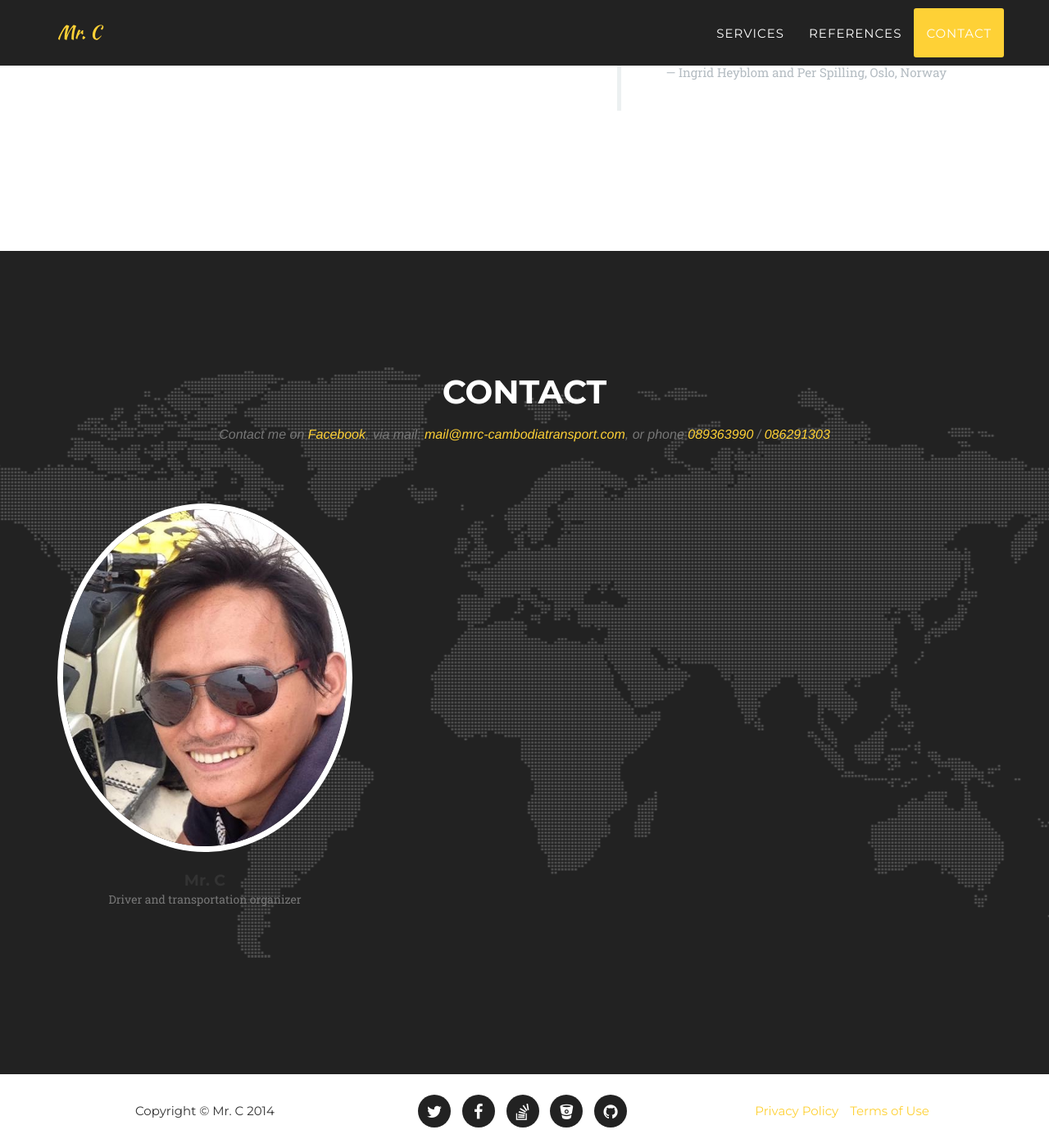
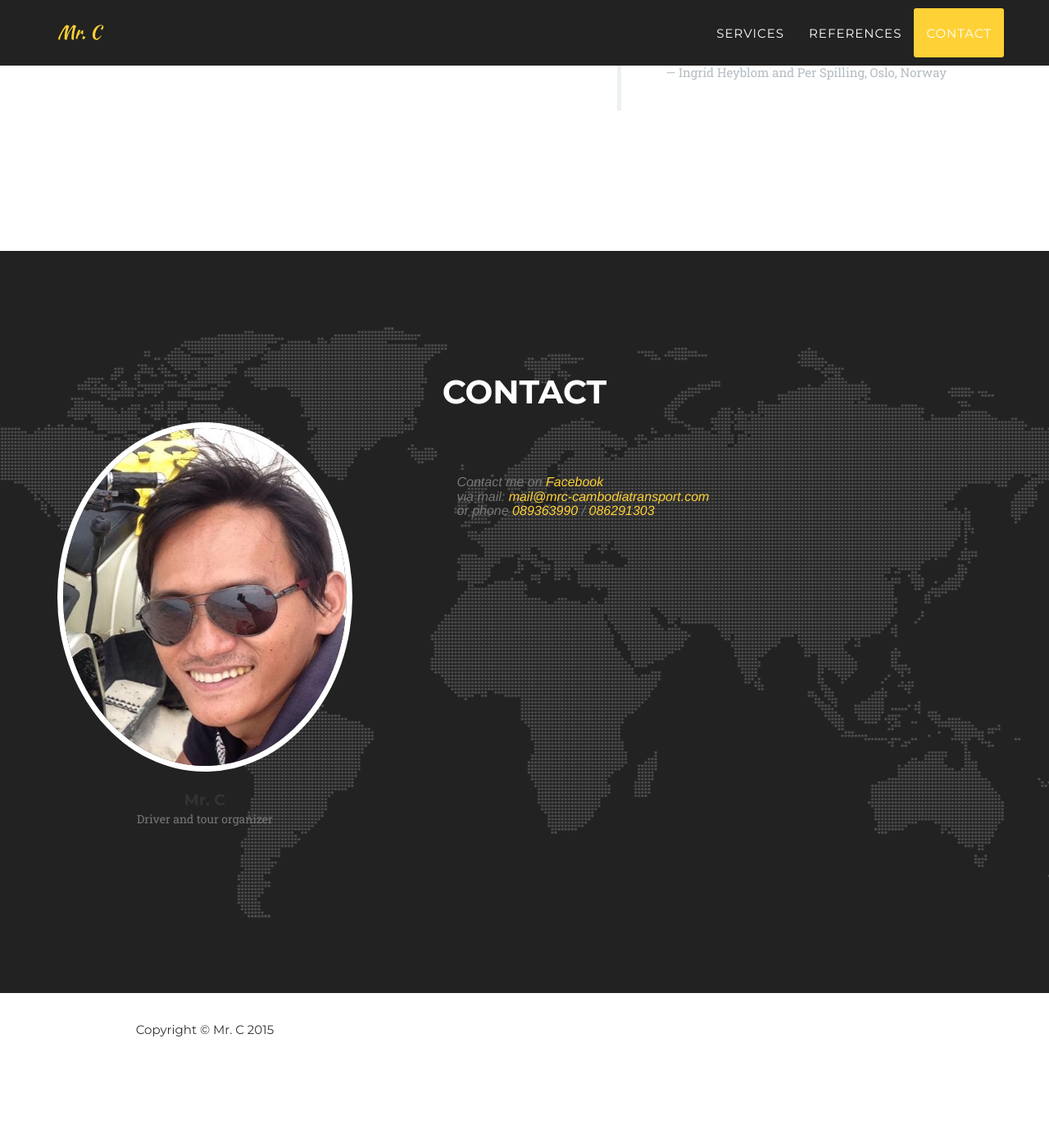
Before and after one commit to mrc-cambodiatransport/mrc-cambodiatransport.github.io, a Jekyll site: the page built from index.html, in a window 1280 px wide and 1400 px high, scrolled down 2931 px. Shown: the whole window at 82% size. Built offline with Jekyll 4.4.1, drawn with Linux system fonts in a browser that asks for light colours; some web fonts are replaced; after the commit the page ends 4232 px from its top, so only the background shows below that.

Commit message:
Some final touches

```diff
--- a/_config.yml
+++ b/_config.yml
@@ -3,8 +3,8 @@ url: http://mrc-cambodiatransport.github.io
 
 # Site settings
 title: Mr. C
-email: your-email@domain.com
-description: "Tuk-tuk, car and minivan services in Phnom Penh and the rest of Cambodia by Mr. C. English speaking driver and transportation organizer."
+email: mail@mrc-cambodiatransport.com
+description: "Tuk-tuk, car and minivan services in Phnom Penh and the rest of Cambodia by Mr. C. English speaking driver and tour organizer."
 
 # Color settings (hex-codes without the leading hash-tag)
 color:
@@ -16,23 +16,10 @@ color:
 people:
 - name: Mr. C
   pic: mrc
-  position: Driver and transportation organizer
+  position: Driver and tour organizer
   social:
     - title: facebook
       url: https://www.facebook.com/pages/Mr-Cs-Cambodia-Transport/430659350373852
-
-# Social networks usernames (many more available: google-plus, flickr, dribbble, pinterest, instagram, tumblr, linkedin, etc.)
-social:
-  - title: twitter
-    url: http://twitter.com/jekyllrb
-  - title: facebook
-    url:
-  - title: stack-overflow
-    url: http://stackoverflow.com/questions/tagged/jekyll
-  - title: bitbucket
-    url: http://bitbucket.org/jekyll
-  - title: github
-    url: http://github.com/jekyll
 
 
 # Build settings
--- a/_includes/contact.html
+++ b/_includes/contact.html
@@ -4,11 +4,6 @@
         <div class="row">
             <div class="col-lg-12 text-center">
                 <h2 class="section-heading">Contact</h2>
-                <h3 class="section-subheading text-muted">Contact me on <a
-                        href="https://www.facebook.com/pages/Mr-Cs-Cambodia-Transport/430659350373852">Facebook</a>, via
-                    mail: <a href="mailto:mail@mrc-cambodiatransport.com">mail@mrc-cambodiatransport.com</a>, or
-                    phone <a href="tel:089363990">089363990</a> / <a href="tel:086291303">086291303</a>
-                </h3>
             </div>
         </div>
         <div class="row">
@@ -21,6 +16,17 @@
                 </div>
             </div>
             {% endfor %}
+            <div class="col-sm-7 col-sm-offset-1">
+                <br/>
+                <br/>
+                <h3 class="section-subheading text-muted">Contact me on <a
+                        href="https://www.facebook.com/pages/Mr-Cs-Cambodia-Transport/430659350373852">Facebook</a>
+                    <br/>
+                    via mail: <a href="mailto:mail@mrc-cambodiatransport.com">mail@mrc-cambodiatransport.com</a>
+                    <br/>
+                    or phone <a href="tel:089363990">089363990</a> / <a href="tel:086291303">086291303</a>
+                </h3>
+            </div>
         </div>
     </div>
 </section>
--- a/_includes/footer.html
+++ b/_includes/footer.html
@@ -2,24 +2,16 @@
         <div class="container">
             <div class="row">
                 <div class="col-md-4">
-                    <span class="copyright">Copyright &copy; {{ site.title }} 2014</span>
+                    <span class="copyright">Copyright &copy; {{ site.title }} 2015</span>
                 </div>
-                <div class="col-md-4">
-                    <ul class="list-inline social-buttons">
-                        {% for network in site.social %}
-                        <li><a href="{{ network.url }}"><i class="fa fa-{{ network.title }}"></i></a>
-                        </li>
-                        {% endfor %}
-                    </ul>
-                </div>
-                <div class="col-md-4">
-                    <ul class="list-inline quicklinks">
-                        <li><a href="#">Privacy Policy</a>
-                        </li>
-                        <li><a href="#">Terms of Use</a>
-                        </li>
-                    </ul>
-                </div>
+                <!--<div class="col-md-4">-->
+                    <!--<ul class="list-inline social-buttons">-->
+                        <!--{% for network in site.social %}-->
+                        <!--<li><a href="{{ network.url }}"><i class="fa fa-{{ network.title }}"></i></a>-->
+                        <!--</li>-->
+                        <!--{% endfor %}-->
+                    <!--</ul>-->
+                <!--</div>-->
             </div>
         </div>
     </footer>
```
